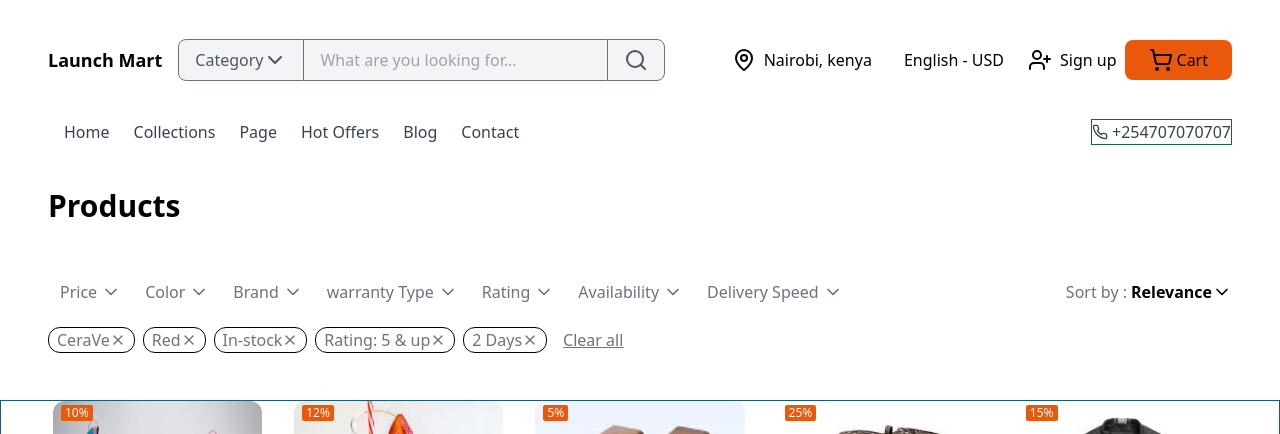
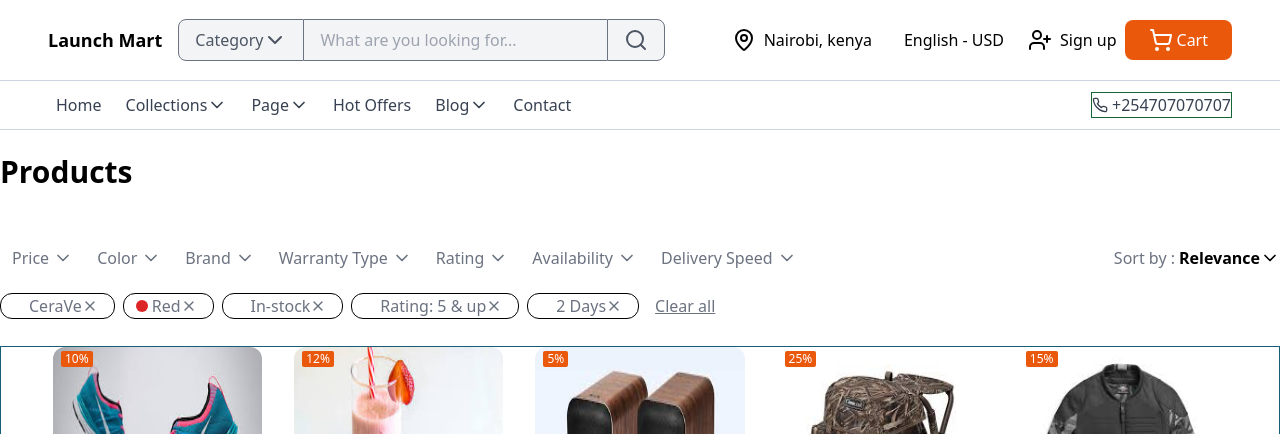
Before and after one commit to Henrykariuki/launch-mart, a Vue app: page / in a window 1280 px wide. Shown: the top 434 px of the page. Built offline with nearby package versions, Linux system fonts and the light colour scheme.

Commit message:
Initial Commit

```diff
--- a/src/App.vue
+++ b/src/App.vue
@@ -3,14 +3,14 @@ import MyHeader from './components/MyHeader.vue'
 import ProductsGrid from './components/ProductsGrid.vue'
 </script>
 <template>
-<header>
+ <div>
+  <header>
   <MyHeader></MyHeader>
 </header>
-<main>
-  <div class="w-full">
+<main class="w-full">
     <ProductsGrid></ProductsGrid>
-  </div>
 </main>
+ </div>
 </template>
 <style scoped>
 </style>
--- a/src/assets/main.css
+++ b/src/assets/main.css
@@ -1,6 +1,3 @@
-* {
-    margin: 0;
-    padding: 0;
-    font-family: sans-serif, Arial, Helvetica;
-    box-sizing: border-box;
-}
+@tailwind base;
+@tailwind components;
+@tailwind utilities;
--- a/src/assets/style.css
+++ /dev/null
@@ -1,3 +0,0 @@
-@tailwind base;
-@tailwind components;
-@tailwind utilities;
--- a/src/components/MyHeader.vue
+++ b/src/components/MyHeader.vue
@@ -1,22 +1,40 @@
 <script setup>
 import { Search, ChevronDown,  MapPin, UserPlus, ShoppingCart, X, Phone } from 'lucide-vue-next'
 const tags = [
-    {name: 'Home'},
-    {name: 'Collections'},
-    {name: 'Page'},
-    {name: 'Hot Offers'},
-    {name: 'Blog'},
-    {name: 'Contact'}
+    {name: 'Home', hasSubMenu: false},
+    {name: 'Collections', hasSubMenu: true},
+    {name: 'Page', hasSubMenu: true},
+    {name: 'Hot Offers', hasSubMenu: false},
+    {name: 'Blog', hasSubMenu: true},
+    {name: 'Contact', hasSubMenu: false}
+]
+
+const filters = [
+    {number: 1, name: 'Price'},
+    {number: 2, name: 'Color'},
+    {number: 3, name: 'Brand'},
+    {number: 4, name: 'Warranty Type'},
+    {number: 5, name: 'Rating'},
+    {number: 6, name: 'Availability'},
+    {number: 7, name: 'Delivery Speed'}
+]
+
+const filterbuttons = [
+    {number: 1, name: 'CeraVe', hasButton: false},
+    {number: 2, name: 'Red', hasButton: true},
+    {number: 3, name: 'In-stock', hasButton: false},
+    {number: 4, name: 'Rating: 5 & up', hasButton: false},
+    {number: 5, name: '2 Days', hasButton: false}
 ]
 </script>
 <template>
-    <div class=" w-full h-auto px-12 py-5">
+     <div class="full-divider border-b border-slate-300 px-12">
         <div class="w-full flex justify-between h-20 ">
             <div class="section-one flex justify-between items-center w-auto h-auto">
                     <div class="logo font-bold text-lg mr-4">Launch Mart</div>
                     <div class="section-one-btns flex items-center">
                         <button class="category bg-gray-100 border-solid border border-gray-500 flex justify-between px-4 py-2 rounded-l-lg text-gray-600">Category<ChevronDown /></button>
-                        <input class="py-2 pl-4 pr-14 bg-gray-100 border-gray-500 border-solid border-y" type="text" placeholder="What are you looking for...">
+                        <input class="cursor-pointer py-2 pl-4 pr-14 bg-gray-100 border-gray-500 border-solid border-y" type="text" placeholder="What are you looking for...">
                         <button class="search-btn px-4 py-2 bg-gray-100 border-solid border border-gray-500  rounded-r-lg"><Search class="text-gray-600" /></button>
                     </div>
             </div>
@@ -24,45 +42,44 @@ const tags = [
                     <div class="section-two-btns flex justify-between px-4 py-2 "><MapPin class="mr-2" />Nairobi, kenya</div>
                     <div class="section-two-btns px-4 py-2">English - USD</div>
                     <div class="section-two-btns flex justify-between px-2 py-2"><UserPlus class="mr-2"/>Sign up</div>
-                    <div class="section-two-btns flex justify-between px-6 py-2 bg-orange-600 rounded-lg"><ShoppingCart class="mr-1" />Cart</div>
+                    <div class="section-two-btns flex justify-between px-6 py-2 bg-orange-600 rounded-lg text-white"><ShoppingCart class="mr-1" />Cart</div>
             </div>
         </div>
-        <nav class="nav-list w-full h-16  flex justify-between items-center">
+     </div>
+        <div class="full-divider full-divider border-b border-slate-300 px-12">
+            <nav class=" nav-list w-full h-12  flex justify-between items-center">
             <div >
-                <ul class=" w-auto h-auto flex p-2" >
-                    <li class="px-2 py-1 rounded-md hover:border hover:border-solid hover:border-black hover:text-orange-600 duration-150 mr-2 text-gray-700" v-for="tag in tags">{{ tag.name }}</li>
+                <ul class=" w-auto h-auto flex" >
+                    <li class="px-2 py-1 rounded-md hover:border hover:border-solid hover:border-black hover:text-orange-600 duration-150 mr-2 text-gray-700" v-for="tag in tags">
+                        <div class="flex items-center cursor-pointer">{{ tag.name }} <ChevronDown size="20px" v-if="tag.hasSubMenu"/></div>
+                    </li>
                 </ul>
             </div>
             <div class="contact border-solid border border-green-800 w-auto h-auto flex items-center text-gray-700"><Phone class="mr-1" size="16px" />+254707070707</div>
         </nav>
+        </div>
         <div class=" w-full h-20" >
             <p class="text-3xl font-bold mt-6">Products</p>
         </div>
         <div class="filter  flex justify-between h-12 items-center">
             <div class="right flex ml-1">
-                <div class="hover:border hover:border-solid hover:border-black hover:bg-gray-100 duration-150 flex items-center mr-2 text-gray-500 px-2 rounded-md">Price<ChevronDown size="20px" class="ml-1" /></div>
-                <div class="hover:border hover:border-solid hover:border-black hover:bg-gray-100 duration-150 flex items-center mr-2 text-gray-500 px-2 py-1 rounded-md">Color<ChevronDown size="20px" class="ml-1" /></div>
-                <div class="hover:border hover:border-solid hover:border-black hover:bg-gray-100 duration-150 flex items-center mr-2 text-gray-500 px-2 rounded-md">Brand<ChevronDown size="20px" class="ml-1" /></div>
-                <div class="hover:border hover:border-solid hover:border-black hover:bg-gray-100 duration-150 flex items-center mr-2 text-gray-500 px-2 rounded-md">warranty Type<ChevronDown size="20px" class="ml-1" /></div>
-                <div class="hover:border hover:border-solid hover:border-black hover:bg-gray-100 duration-150 flex items-center mr-2 text-gray-500 px-2 rounded-md">Rating<ChevronDown size="20px" class="ml-1"/></div>
-                <div class="hover:border hover:border-solid hover:border-black hover:bg-gray-100 duration-150 flex items-center mr-2 text-gray-500 px-2 rounded-md">Availability<ChevronDown size="20px" class="ml-1"/></div>
-                <div class="hover:border hover:border-solid hover:border-black hover:bg-gray-100 duration-150 flex items-center mr-2 text-gray-500 px-2 rounded-md">Delivery Speed<ChevronDown size="20px" class="ml-1"/></div>
+                <div v-for="(filter, index) in filters" :key="filter.number" class="cursor-pointer hover:border hover:border-solid hover:border-black hover:bg-gray-100 duration-150 flex items-center mr-2 text-gray-500 px-2 rounded-md">
+                    {{ filter.name }}<ChevronDown size="20px" class="ml-1" />
+                </div>
             </div>
             <div class="left">
-                <div class=" flex items-center "><p class="text-gray-500">Sort by :</p><span class=" font-semibold ml-1">Relevance</span><ChevronDown size="20px" /></div>
+                <div class=" flex items-center "><p class="text-gray-500">Sort by :</p><span class=" hover:text-orange-600 font-semibold ml-1">Relevance</span><ChevronDown size="20px" /></div>
             </div>
         </div>
         <div class=" w-full h-12 flex items-center">
                 <div class=" w-auto flex items-center  h-10" >
-                    <div class="border-solid border border-black hover:bg-gray-200 mr-2 rounded-xl flex items-center px-2 text-gray-500">CeraVe<X size="16px" /></div>
-                    <div class="border-solid border border-black hover:bg-gray-200 mr-2 rounded-xl flex items-center px-2 text-gray-500">Red<X size="16px" /></div>
-                    <div class="border-solid border border-black hover:bg-gray-200 mr-2 rounded-xl flex items-center px-2 text-gray-500">In-stock<X size="16px" /></div>
-                    <div class="border-solid border border-black hover:bg-gray-200 mr-2 rounded-xl flex items-center px-2 text-gray-500">Rating: 5 & up<X size="16px" /></div>
-                    <div class="border-solid border border-black hover:bg-gray-200 mr-2 rounded-xl flex items-center px-2 text-gray-500">2 Days<X size="16px" /></div>
-                    <div class=" px-2"><p class="underline text-gray-500 hover:text-orange-600">Clear all</p></div>
+                    <div v-for="(button, index) in filterbuttons" :key="filterbuttons.number" class="cursor-pointer border-solid border border-black hover:bg-gray-200 mr-2 rounded-xl flex items-center px-4 text-gray-500 relative">
+                        <div v-if="button.hasButton" class="red absolute bg-red-600 p-1.5 rounded-lg left-3"></div>
+                        <p class="ml-3">{{ button.name }}</p><X size="16px" />
+                </div>
+                    <div class="cursor-pointer px-2"><p class="underline text-gray-500 hover:text-orange-600">Clear all</p></div>
                 </div>
         </div>
-    </div>
 </template>
 <style scoped>
 .section-one, .section-two {
--- a/src/components/ProductCard.vue
+++ b/src/components/ProductCard.vue
@@ -2,24 +2,8 @@
 import { Star, StarHalf } from 'lucide-vue-next';
 
 const props = defineProps({
-    image: {
-        type: String,
-        required: true
-    },
-    price: {
-        type: Number,
-        required: true
-    },
-    about: {
-        type: String,
-        required: true
-    },
-    previousPrice: {
-        type: Number,
-        required: true
-    },
-    discount: {
-        type: Number,
+    product: {
+        type: Object,
         required: true
     }
 })
@@ -27,14 +11,14 @@ const props = defineProps({
 <template>
     <div class="product-container h-auto hover:shadow-xl hover:scale-95 duration-100 px-1">
         <div class="image-container object-cover  relative ">
-            <div class="bg-orange-600 text-white absolute left-2 top-1 rounded-sm px-1 text-xs">{{ discount }}%</div>
-            <img class="rounded-xl h-60" :src="image">
+            <div class="bg-orange-600 text-white absolute left-2 top-1 rounded-sm px-1 text-xs">{{ product.discount }}%</div>
+            <img class="rounded-xl h-60" :src="product.image">
         </div>
         <div class="product-info mt-6">
             <div class="ratings flex mb-2"><Star size="16px" /><Star size="16px" /><Star size="16px" /><Star size="16px" /><StarHalf size="16px" /><spsn class="text-gray-400 text-xs">(321)</spsn></div>
-            <div class="about leading-5 text-sm mb-2">{{ about }}</div>
+            <div class="about leading-5 text-sm mb-2">{{ product.about }}</div>
             <div class="flex justify-between items-center h-10">
-                <p class="price text-nowrap text-sm font-bold">KSh{{ price }}<span class="line-through text-xs ml-2 text-gray-400">KSh{{ previousPrice }}</span></p>
+                <p class="price text-nowrap text-sm font-bold">KSh{{ product.price }}<span class="line-through text-xs ml-2 text-gray-400">KSh{{ product.previousPrice }}</span></p>
                 <div class="add-cart border-solid border border-gray-500 px-2 py-1 text-nowrap rounded-md text-xs">Add to cart</div>
             </div>
         </div>
--- a/src/components/ProductsGrid.vue
+++ b/src/components/ProductsGrid.vue
@@ -76,13 +76,9 @@ const products = [
 
 </script>
 <template>
-<div class="border-solid border border-cyan-800 w-full h-auto mt-4 grid grid-cols-5 gap-6 px-12">
+<div class="border border-cyan-800 w-full h-auto mt-4 grid grid-cols-5 gap-6 px-12 ">
     <ProductCard v-for="(item, index) in products" :key="index"
-    :image="item.image"
-    :price="item.price"
-    :about="item.about"
-    :previousPrice="item.previousPrice"
-    :discount="item.discount"/>
+    :product="item"/>
 </div>
 </template>
 <style scoped>
--- a/src/main.js
+++ b/src/main.js
@@ -1,4 +1,4 @@
-import './assets/style.css'
+import './assets/main.css'
 
 import { createApp } from 'vue'
 import App from './App.vue'
```
